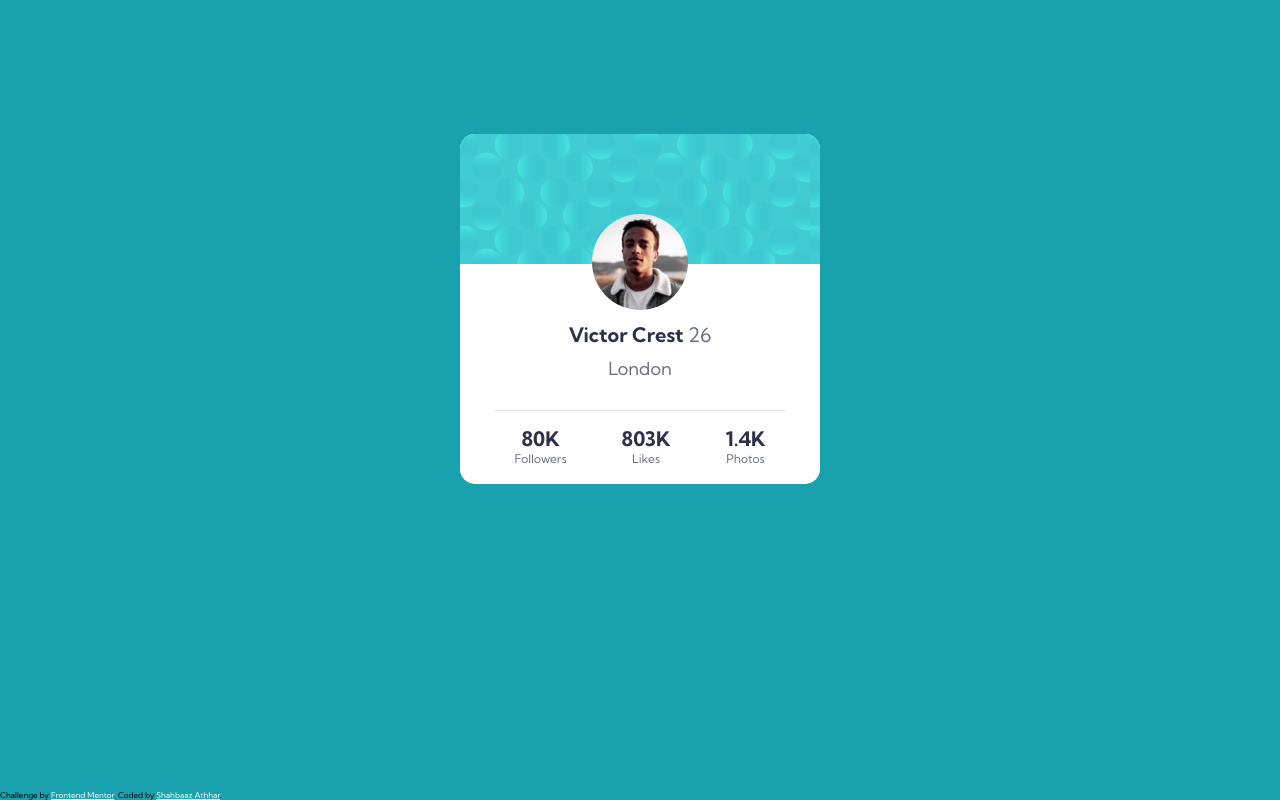
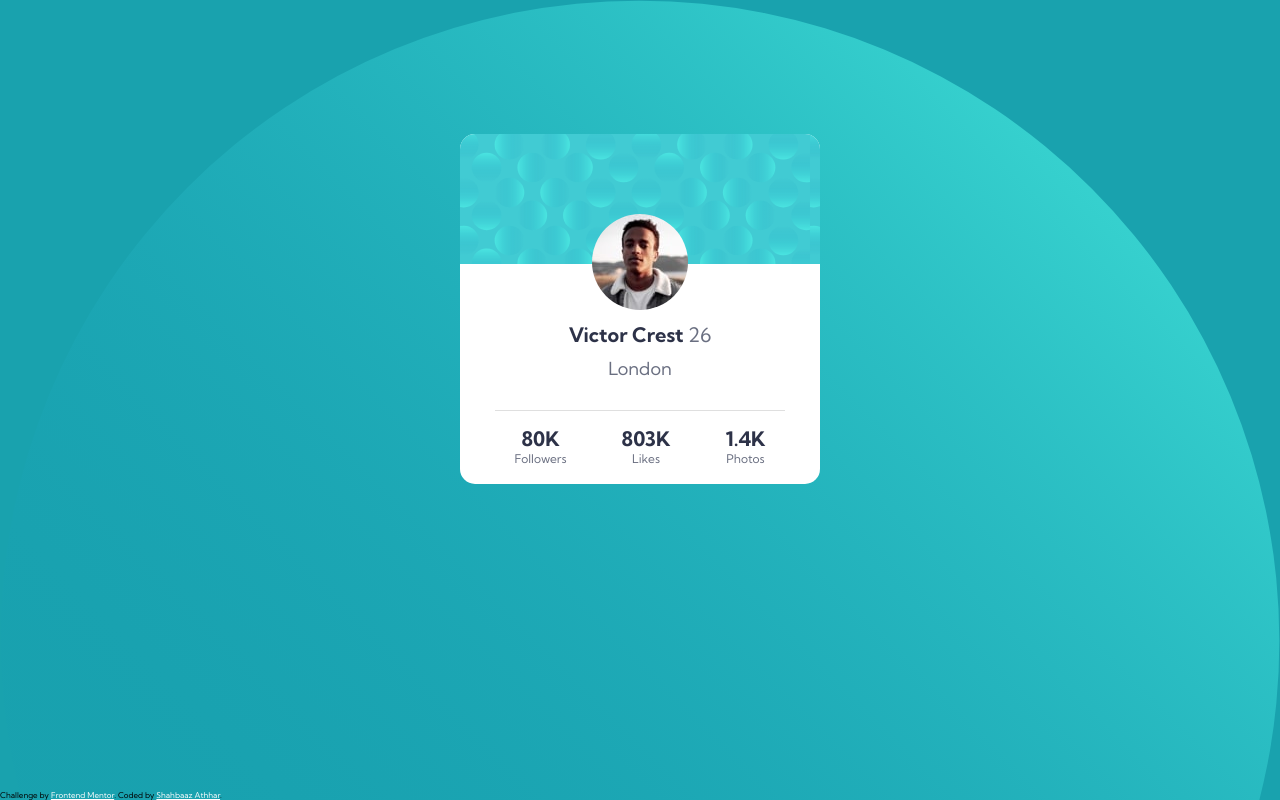
Before and after one commit to Shahbaaz92/profile-card-component, a plain HTML site: page index.html in a window 1280 px wide. Drawn offline with Linux system fonts and the light colour scheme.

Commit message:
Update style.css

```diff
--- a/style.css
+++ b/style.css
@@ -19,6 +19,9 @@
 body {
   display: grid;
   place-items: center;
+  background-image: url("images/bg-pattern-top.svg");
+  background-size: cover;
+  background-repeat: no-repeat;
   min-height: 100vh;
   background-color: var(--color-primary);
   font-family: var(--font-primary);
```
